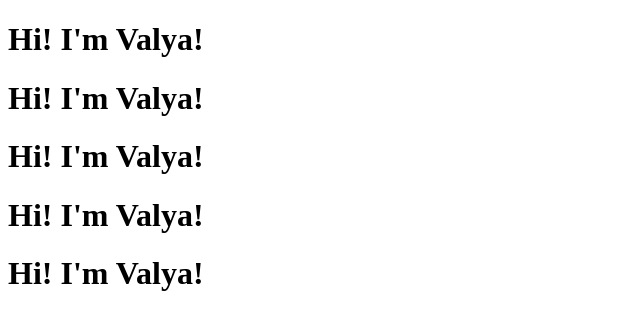
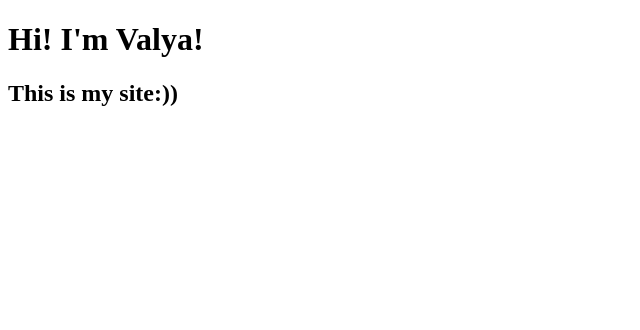
Before and after one commit to ValyaLee/domashka, a plain HTML site: page index.html in a window 1280 px wide. Shown: the whole page, without its empty margins (0-640 px from the left). Drawn offline with Linux system fonts and the light colour scheme.

Commit message:
Added h2 title index.html

```diff
--- a/index.html
+++ b/index.html
@@ -7,9 +7,6 @@
 </head>
 <body>
     <h1>Hi! I'm Valya!</h1>
-    <h1>Hi! I'm Valya!</h1>
-    <h1>Hi! I'm Valya!</h1>
-    <h1>Hi! I'm Valya!</h1>
-    <h1>Hi! I'm Valya!</h1>
+<h2>This is my site:))</h2>
 </body>
 </html>
```
